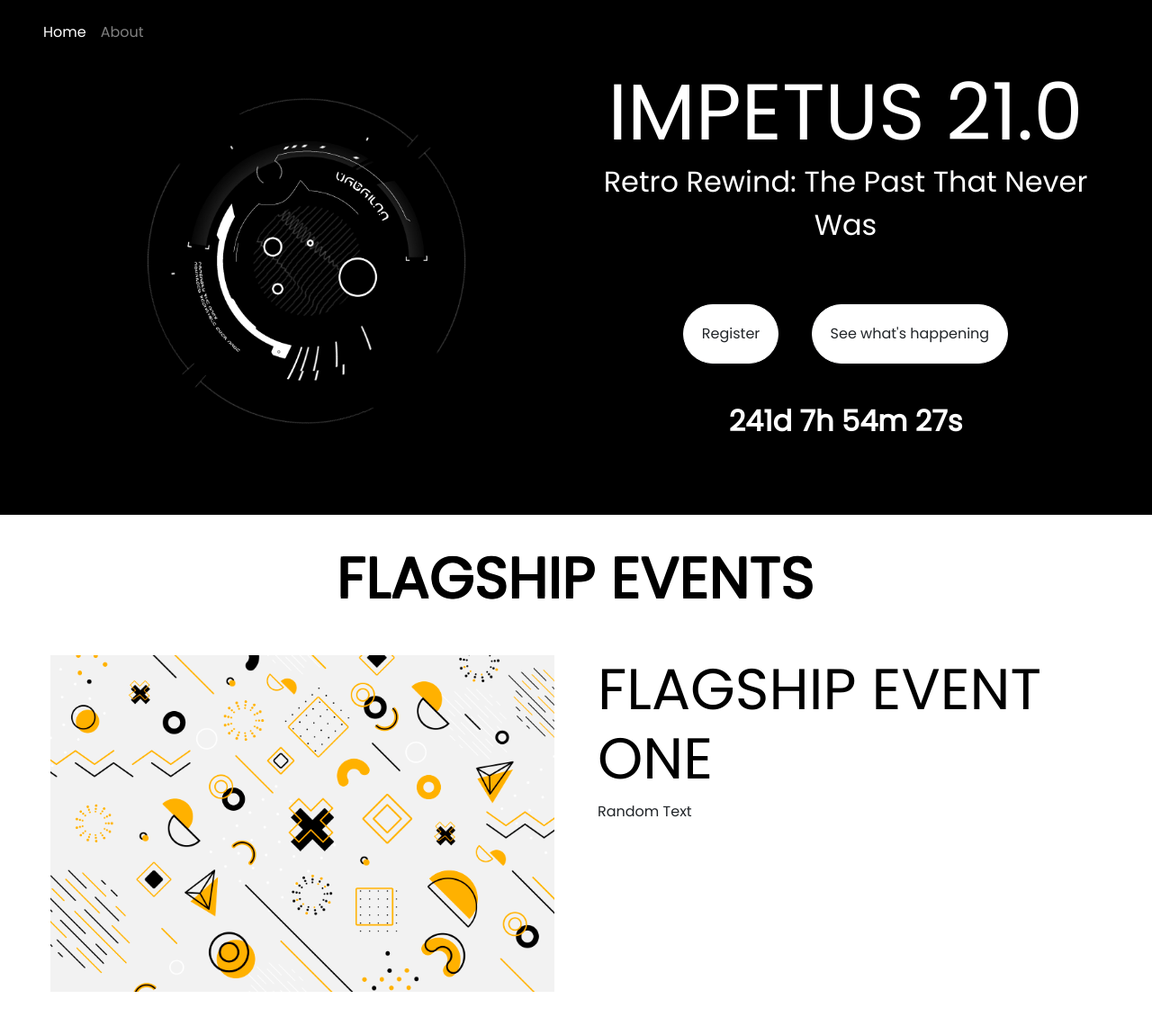
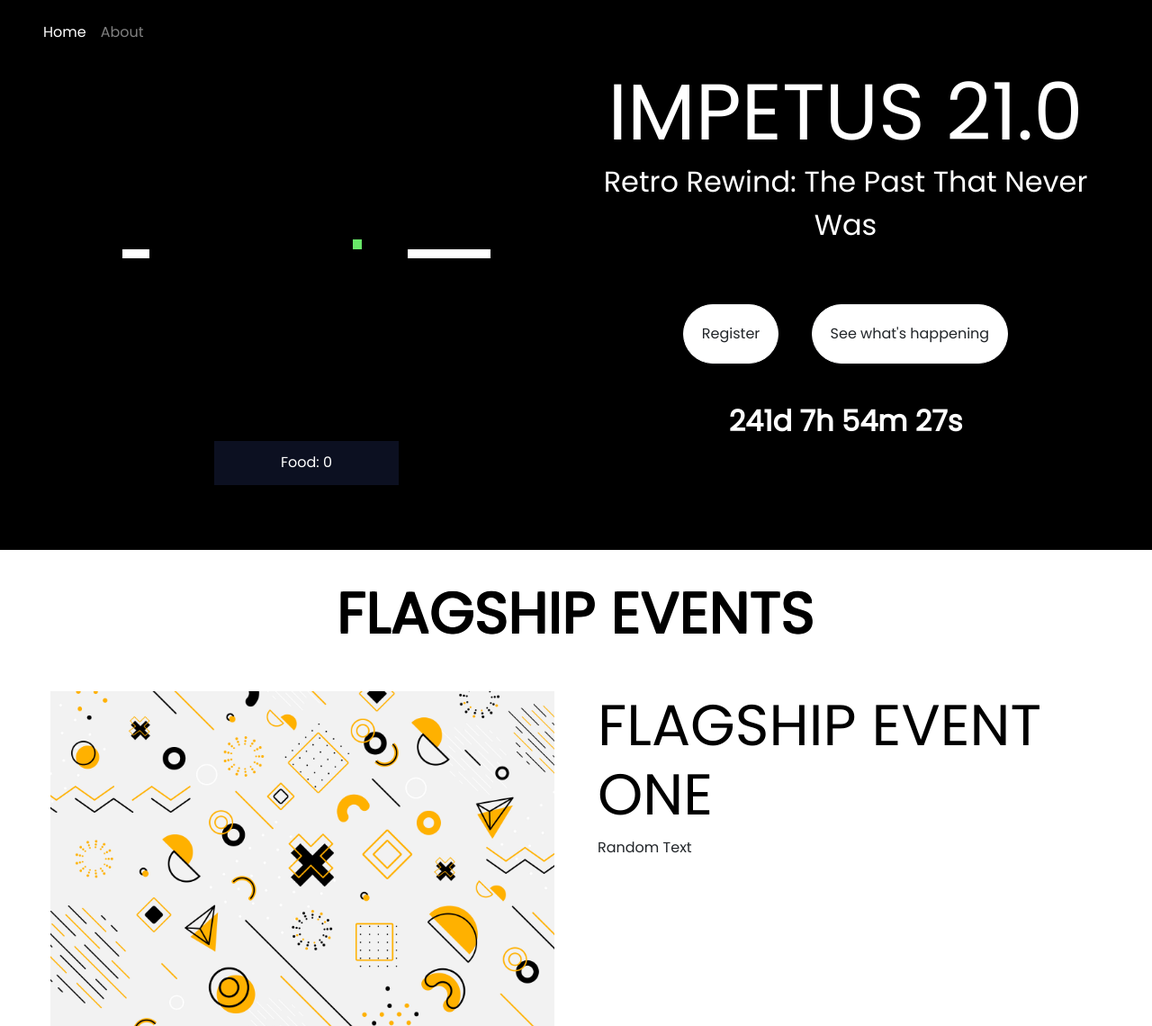
Before and after one commit to Nimitha-jagadeesha/Impetus-21, a PHP site: page / in a window 1280 px wide. Shown: the top 1140 px of the page at 90% size. Run offline with PHP 8.4, Linux system fonts and the light colour scheme; some libraries are stand-ins or nearby versions.

Commit message:
Revert "Update index.php"

```diff
--- a/index.php
+++ b/index.php
@@ -54,27 +54,28 @@
   <div class="ml-5 mr-5 mt-2 mb-2">
     <div class="row">
       <div class="col-12 col-sm-6 text-center">
-        <img class="res-img" src="test1.gif" alt="test1">
+        <!--<img class="res-img" src="test1.gif" alt="test1">-->
 
 
 
 
-        <!--<div id="gameC"></div>-->
+        <div id="gameC"></div>
 
-    <!-- #scoreContainer contains the scores-->
-    <!--<div id="scoreC">
+    <!-- #scoreContainer contains the scores  -->
+    <div id="scoreC">
       <div class="scoreBoard">Food: <span id="pointsEarned">0</span></div>
-    </div>-->
+      <!--<div class="scoreBoard">Blocks: <span id="blocksTravelled">0</span></div>-->
+    </div>
 
     <!-- #onScreenControllers contains the navigation buttons for mobile screens -->
-    <!--<div id="onScreenControllers">
+    <div id="onScreenControllers">
       <button id="leftButton"><i class="fa fa-chevron-left"></i></button>
       <div>
         <button id="upButton"><i class="fa fa-chevron-up"></i></button>
         <button id="downButton"><i class="fa fa-chevron-down"></i></button>
       </div>
       <button id="rightButton"><i class="fa fa-chevron-right"></i></button>
-    </div>-->
+    </div>
 
 
 
```
